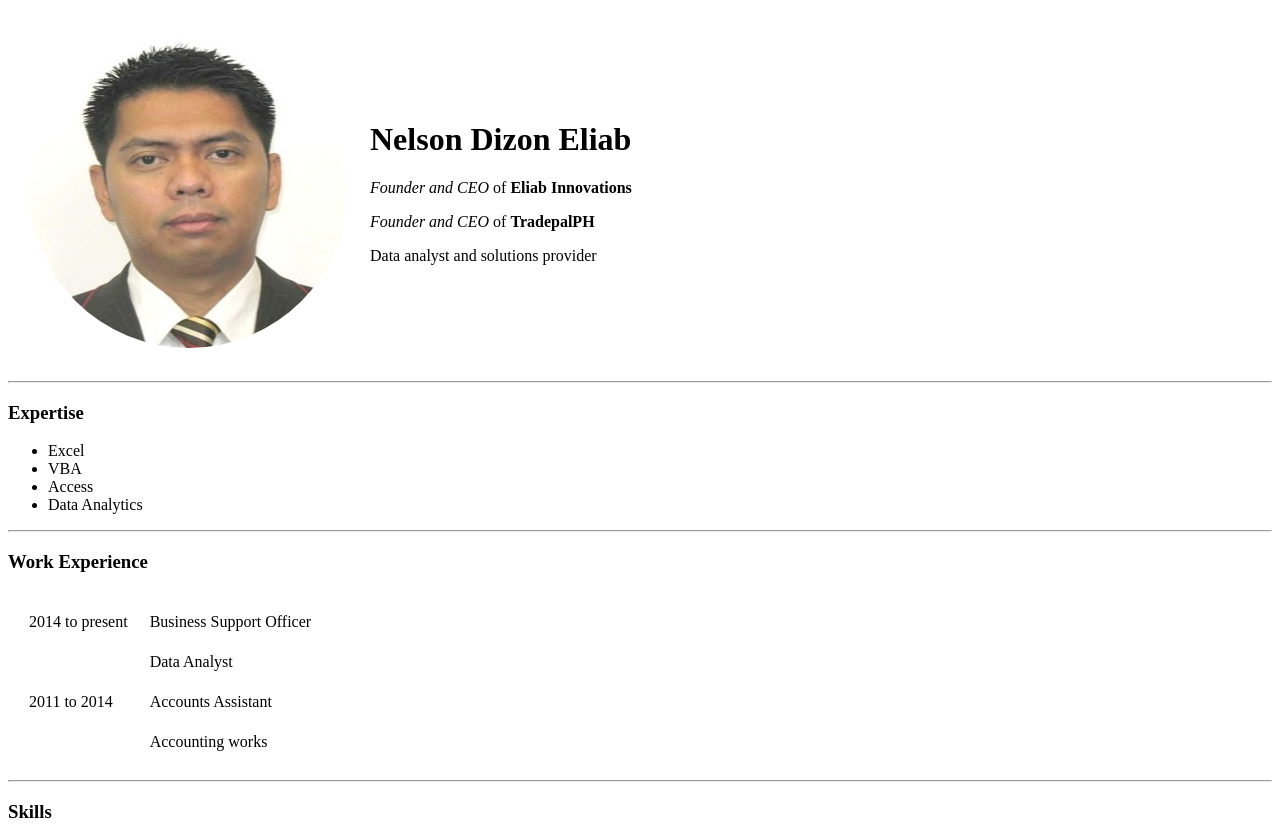
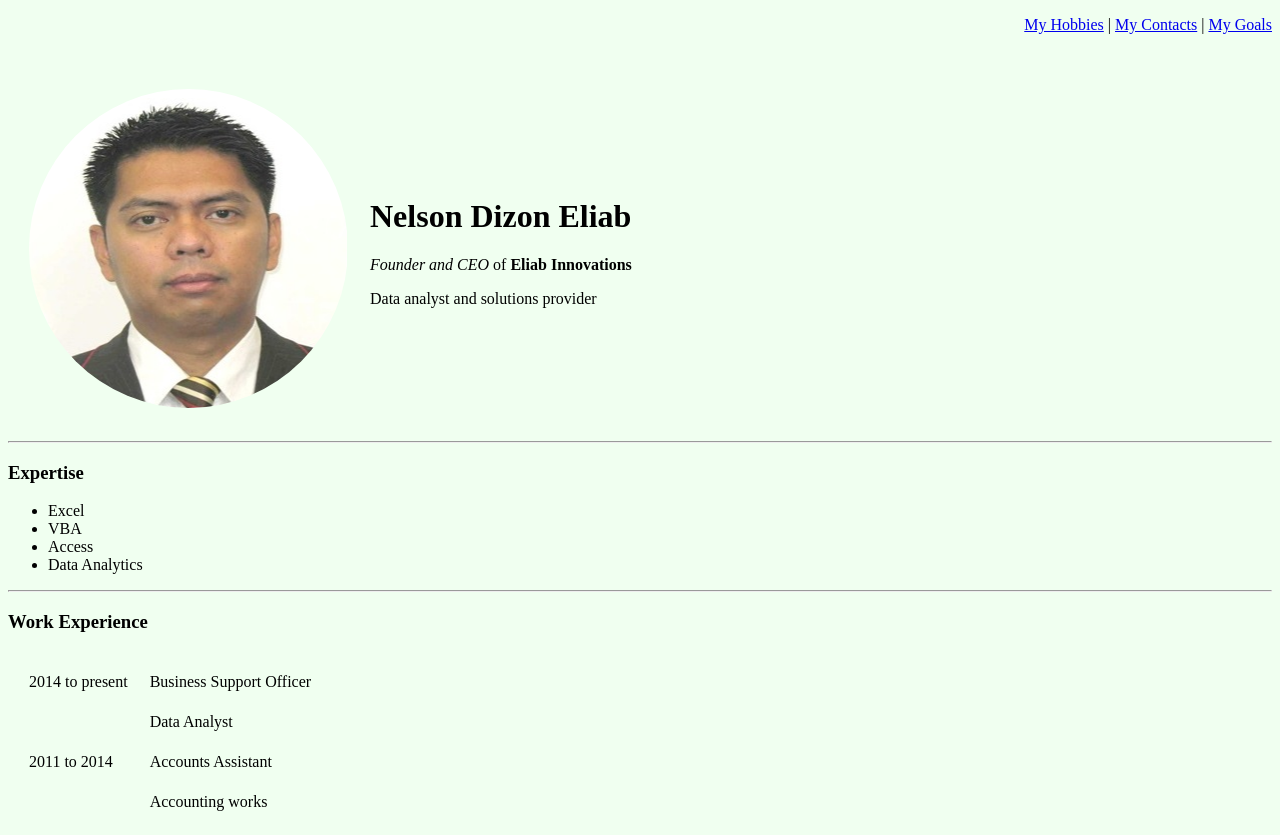
Before and after one commit to Nelsoneliab/cv, a plain HTML site: page index.html in a window 1280 px wide. Shown: the top 835 px of the page. Drawn offline with Linux system fonts and the light colour scheme.

Commit message:
Add files via upload

```diff
--- a/index.html
+++ b/index.html
@@ -6,14 +6,20 @@
   <title>Nelson's Personal Website</title>
 </head>
 
-<body>
+<body style="background-color:HoneyDew;">
+  <p align="right"><a href="Hobbies.html">My Hobbies</a> | <a href="Contacts.html">My Contacts</a> | <a href="My_Goals.html">My Goals</a>
+  </p>
+
+  <br>
   <table cellspacing="20">
     <tr>
       <td> <img src="nelson circle.png" alt="Nelson's profile picture"></td>
       <td>
         <h1>Nelson Dizon Eliab</h1>
         <p><em>Founder and CEO</em> of <strong>Eliab Innovations</strong></p>
+        <!--
         <p><em>Founder and CEO</em> of <strong>TradepalPH</strong></p>
+        -->
         <p>Data analyst and solutions provider</p>
       </td>
     </tr>
@@ -48,7 +54,8 @@
   </table>
   <hr>
   <h3>Skills</h3>
-  <table><!-- border=1> -->
+  <table>
+    <!-- border=1> -->
     <tr>
       <td>
         <table cellspacing="10">
```
